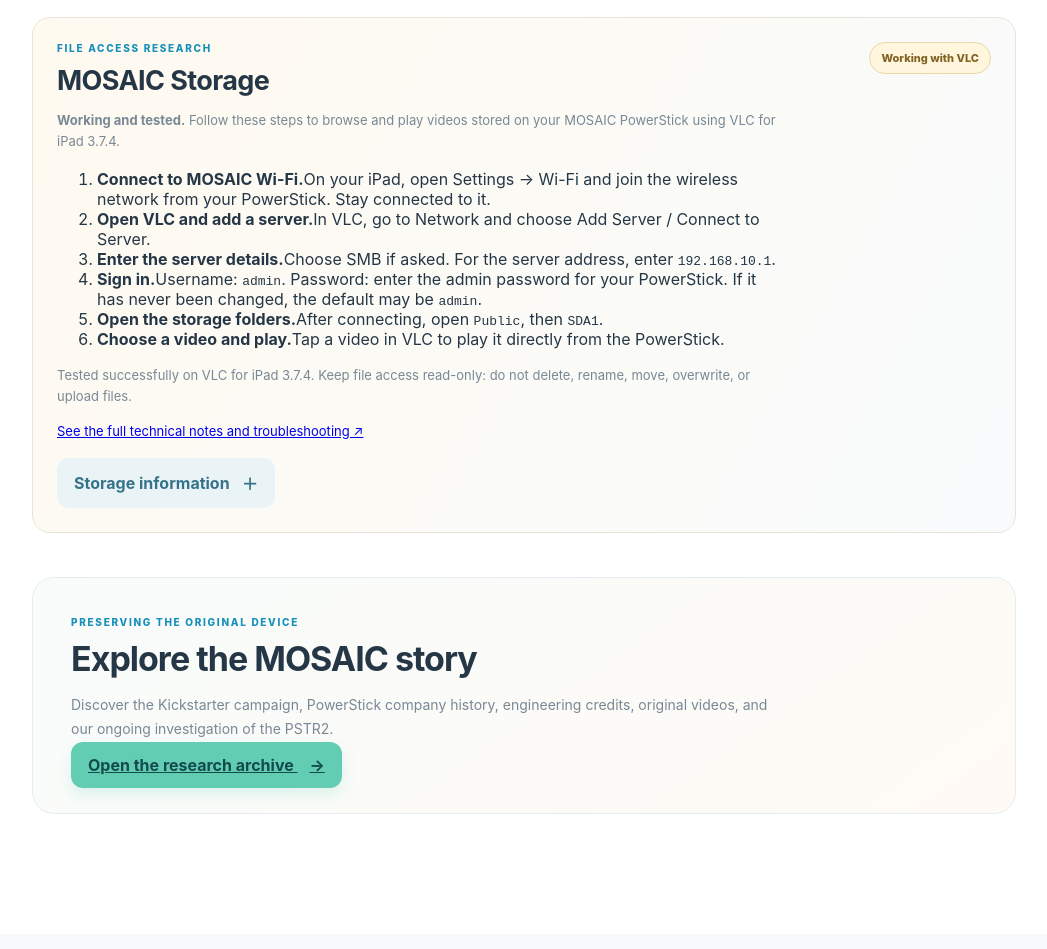
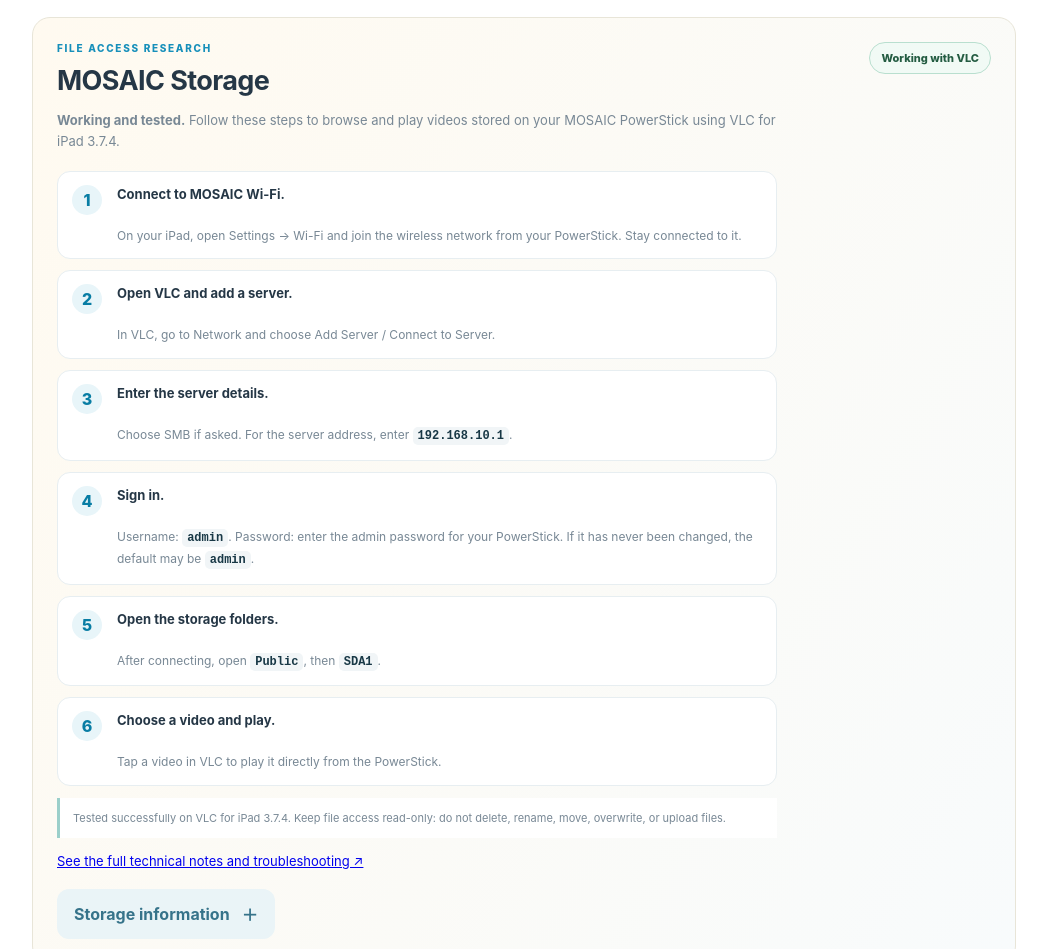
Before and after one commit to Wonka15/MOSAIC-Powerstick-Modern, a plain HTML site: page index.html in a window 1280 px wide. Shown: the part 960-1909 px from the top of the page, without its empty margins (116-1163 px from the left). Drawn offline with Linux system fonts and the light colour scheme.

Commit message:
Style numbered MOSAIC storage setup instructions

```diff
--- a/css/styles.css
+++ b/css/styles.css
@@ -1009,3 +1009,70 @@ a.soft-button {
     flex-direction: column;
   }
 }
+
+
+/* 🟩 #STORAGE_STEPS — Numbered, touch-friendly setup instructions on the homepage. */
+.storage-steps {
+  display: grid;
+  gap: 11px;
+  margin: 18px 0 12px;
+  padding: 0;
+  list-style: none;
+  counter-reset: storage-step;
+}
+.storage-steps li {
+  display: grid;
+  grid-template-columns: 34px minmax(0, 1fr);
+  gap: 11px;
+  align-items: start;
+  padding: 13px 14px;
+  border: 1px solid var(--line);
+  border-radius: 13px;
+  background: #fff;
+  counter-increment: storage-step;
+}
+.storage-steps li::before {
+  content: counter(storage-step);
+  display: grid;
+  place-items: center;
+  width: 30px;
+  height: 30px;
+  border-radius: 50%;
+  background: #e8f5f9;
+  color: #087da4;
+  font-weight: 850;
+}
+.storage-steps li strong,
+.storage-steps li span {
+  grid-column: 2;
+}
+.storage-steps li strong {
+  margin-top: 1px;
+  color: var(--ink);
+  font-size: 13px;
+}
+.storage-steps li span {
+  color: var(--muted);
+  font-size: 12px;
+  line-height: 1.65;
+}
+.storage-steps code {
+  padding: 2px 5px;
+  border-radius: 5px;
+  background: #f1f5f7;
+  color: #183846;
+  font-family: ui-monospace, monospace;
+  font-weight: 750;
+}
+.storage-guide-note {
+  padding: 11px 13px;
+  border-left: 3px solid #9bcfca;
+  background: #fff;
+  color: var(--muted);
+  font-size: 11px !important;
+}
+.storage-launcher .development-label {
+  border-color: #b9dfcf;
+  background: #f1faf5;
+  color: #245c42;
+}
```
